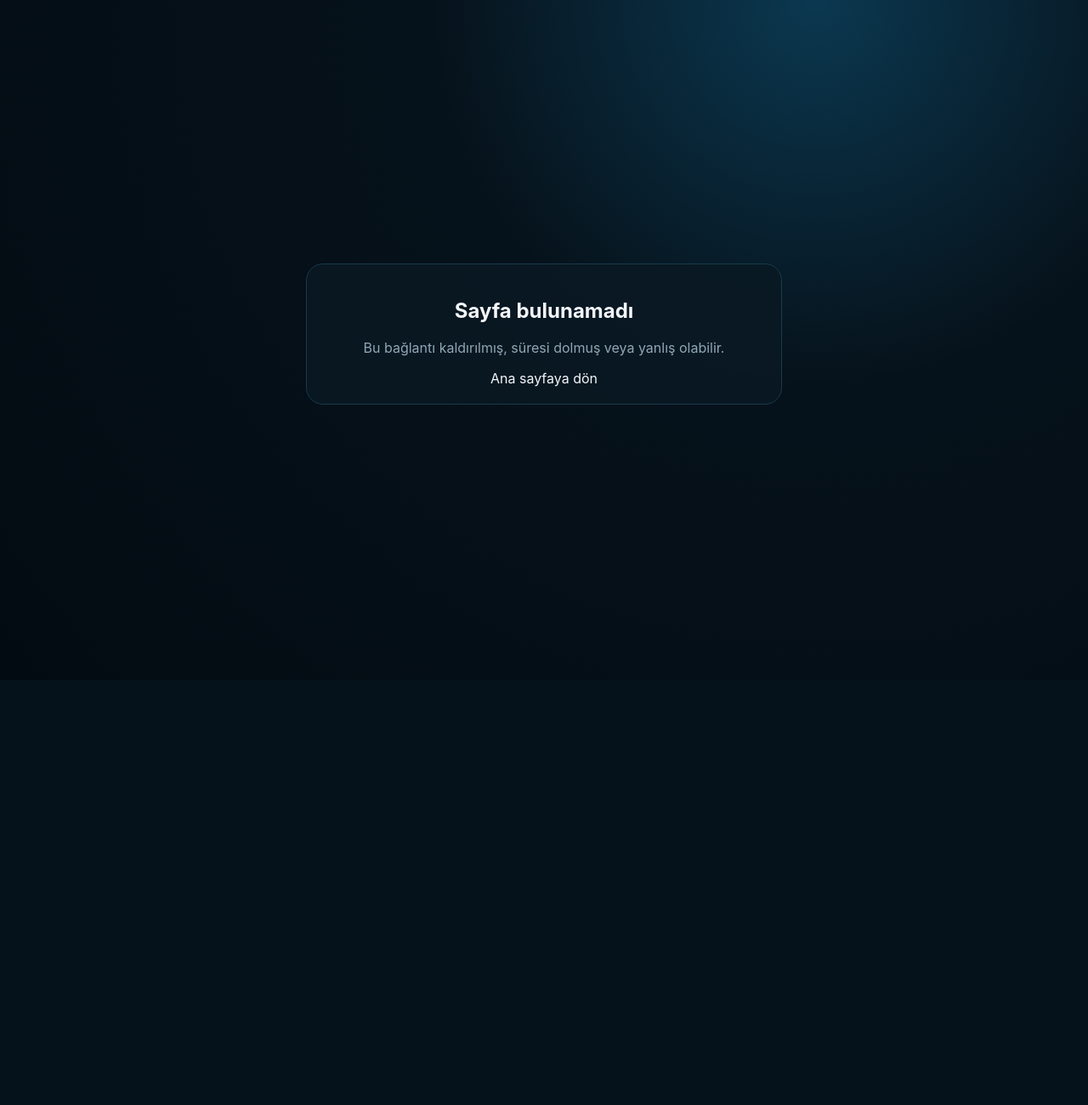
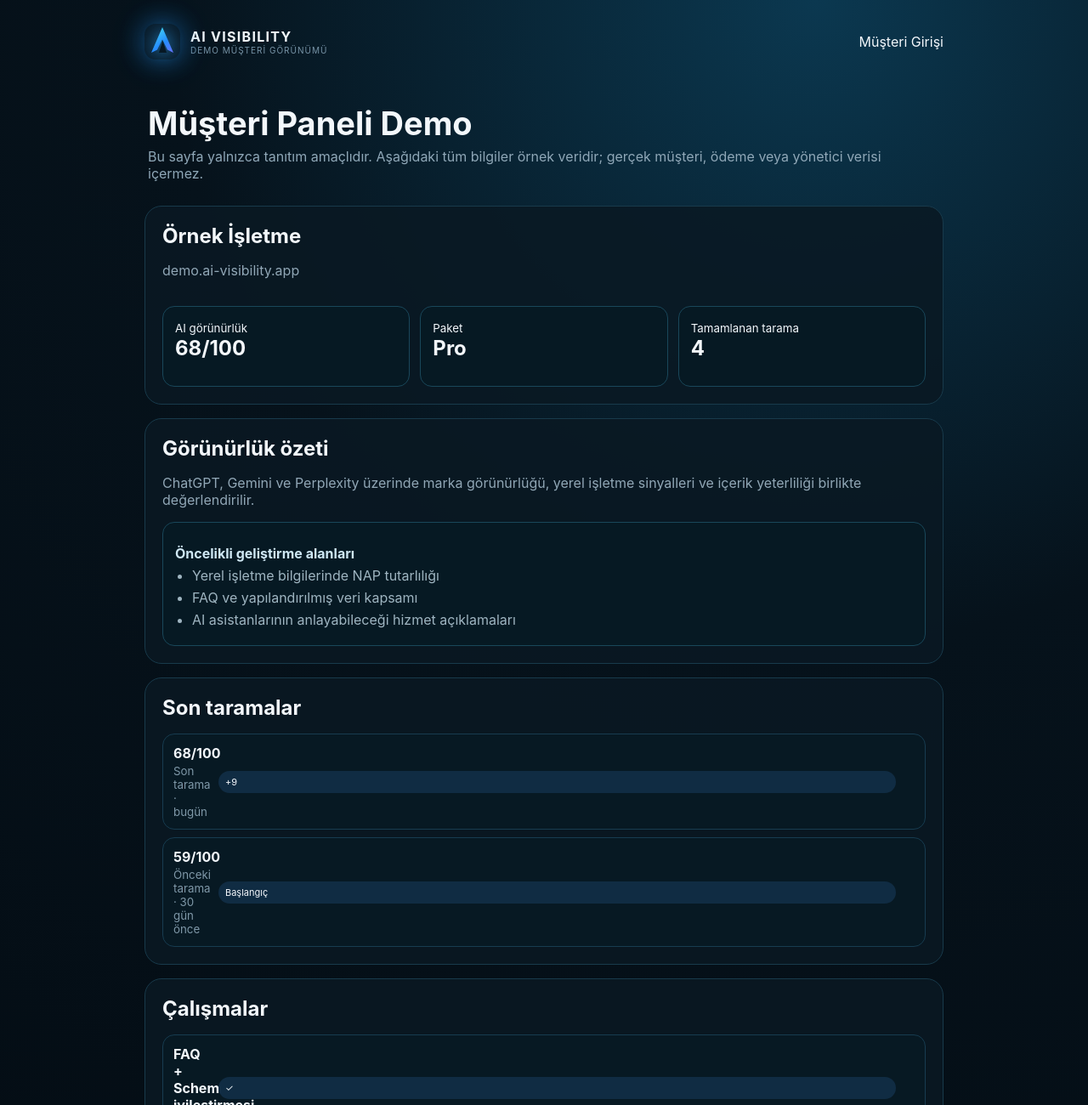
Before and after one commit to mehmetozan-5858/ai-visibility, a Next.js app: page /demo in a window 1280 px wide. Before the commit this address had no page. Shown: the top 1300 px of the page at 85% size. Before the commit the page ends 800 px from the top, so only its background shows below. Built offline with nearby package versions, Linux system fonts and the light colour scheme.

Commit message:
Add public customer demo page

```diff
--- /dev/null
+++ b/app/demo/page.js
@@ -0,0 +1,63 @@
+import Link from "next/link";
+
+export const metadata={title:"AI Visibility Demo"};
+
+export default function DemoPage(){
+  return <main style={{maxWidth:980,margin:"0 auto",padding:"28px 20px 60px"}}>
+    <header className="top" style={{marginBottom:24}}>
+      <Link href="/demo" className="brand"><span className="logo">A</span><div><strong>AI VISIBILITY</strong><small>DEMO MÜŞTERİ GÖRÜNÜMÜ</small></div></Link>
+      <Link href="/musteri-giris" style={{textDecoration:"none"}}>Müşteri Girişi</Link>
+    </header>
+
+    <section className="page-head"><div><h1>Müşteri Paneli Demo</h1><p>Bu sayfa yalnızca tanıtım amaçlıdır. Aşağıdaki tüm bilgiler örnek veridir; gerçek müşteri, ödeme veya yönetici verisi içermez.</p></div></section>
+
+    <section className="panel" style={{marginBottom:16}}>
+      <h2>Örnek İşletme</h2>
+      <p>demo.ai-visibility.app</p>
+      <div style={{display:"grid",gridTemplateColumns:"repeat(3,minmax(0,1fr))",gap:12,marginTop:18}}>
+        <div className="content-plan"><small>AI görünürlük</small><h2>68/100</h2></div>
+        <div className="content-plan"><small>Paket</small><h2>Pro</h2></div>
+        <div className="content-plan"><small>Tamamlanan tarama</small><h2>4</h2></div>
+      </div>
+    </section>
+
+    <section className="panel" style={{marginBottom:16}}>
+      <h2>Görünürlük özeti</h2>
+      <p>ChatGPT, Gemini ve Perplexity üzerinde marka görünürlüğü, yerel işletme sinyalleri ve içerik yeterliliği birlikte değerlendirilir.</p>
+      <div className="content-plan" style={{marginTop:14}}>
+        <b>Öncelikli geliştirme alanları</b>
+        <ul>
+          <li>Yerel işletme bilgilerinde NAP tutarlılığı</li>
+          <li>FAQ ve yapılandırılmış veri kapsamı</li>
+          <li>AI asistanlarının anlayabileceği hizmet açıklamaları</li>
+        </ul>
+      </div>
+    </section>
+
+    <section className="panel" style={{marginBottom:16}}>
+      <h2>Son taramalar</h2>
+      <div className="client-list">
+        <article className="client-row"><div><b>68/100</b><small>Son tarama · bugün</small></div><span>+9</span></article>
+        <article className="client-row"><div><b>59/100</b><small>Önceki tarama · 30 gün önce</small></div><span>Başlangıç</span></article>
+      </div>
+    </section>
+
+    <section className="panel" style={{marginBottom:16}}>
+      <h2>Çalışmalar</h2>
+      <div className="client-list">
+        <article className="client-row"><div><b>FAQ + Schema iyileştirmesi</b><small>Tamamlandı</small></div><span>✓</span></article>
+        <article className="client-row"><div><b>Yerel işletme verisi düzenleme</b><small>Uygulamada</small></div><span>Devam</span></article>
+        <article className="client-row"><div><b>AI içerik önerileri</b><small>Müşteri onayı bekliyor</small></div><span>Bekliyor</span></article>
+      </div>
+    </section>
+
+    <section className="panel">
+      <h2>Ödeme ve hesap güvenliği</h2>
+      <p>Gerçek müşteri hesabında yalnızca o işletmeye ait taramalar, çalışmalar, raporlar ve ödeme kayıtları gösterilir.</p>
+      <div style={{display:"flex",gap:12,flexWrap:"wrap",marginTop:16}}>
+        <Link href="/hizmetler">Hizmetleri incele</Link>
+        <Link href="/musteri-giris">Mevcut müşteri girişi</Link>
+      </div>
+    </section>
+  </main>;
+}
```
